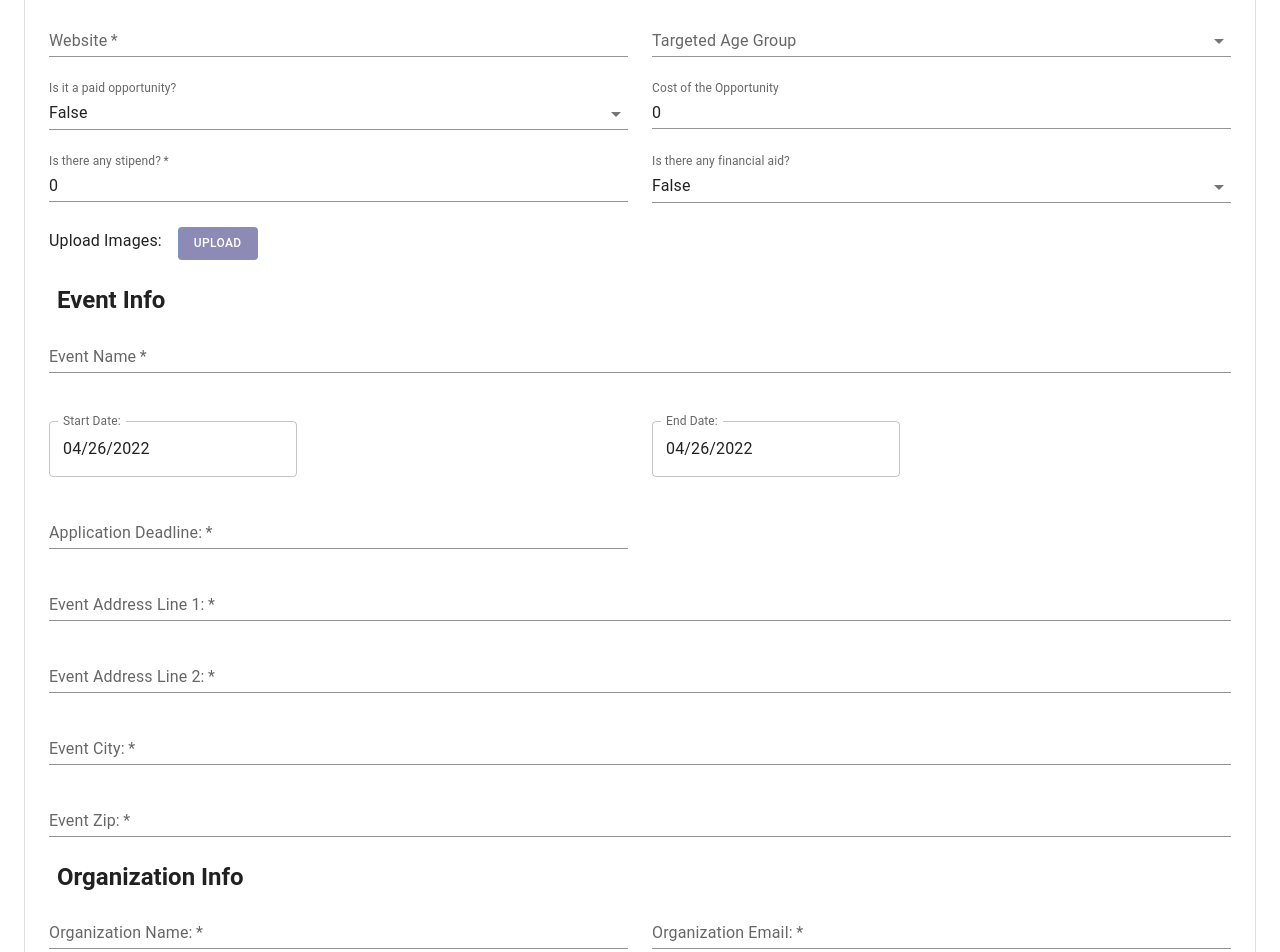
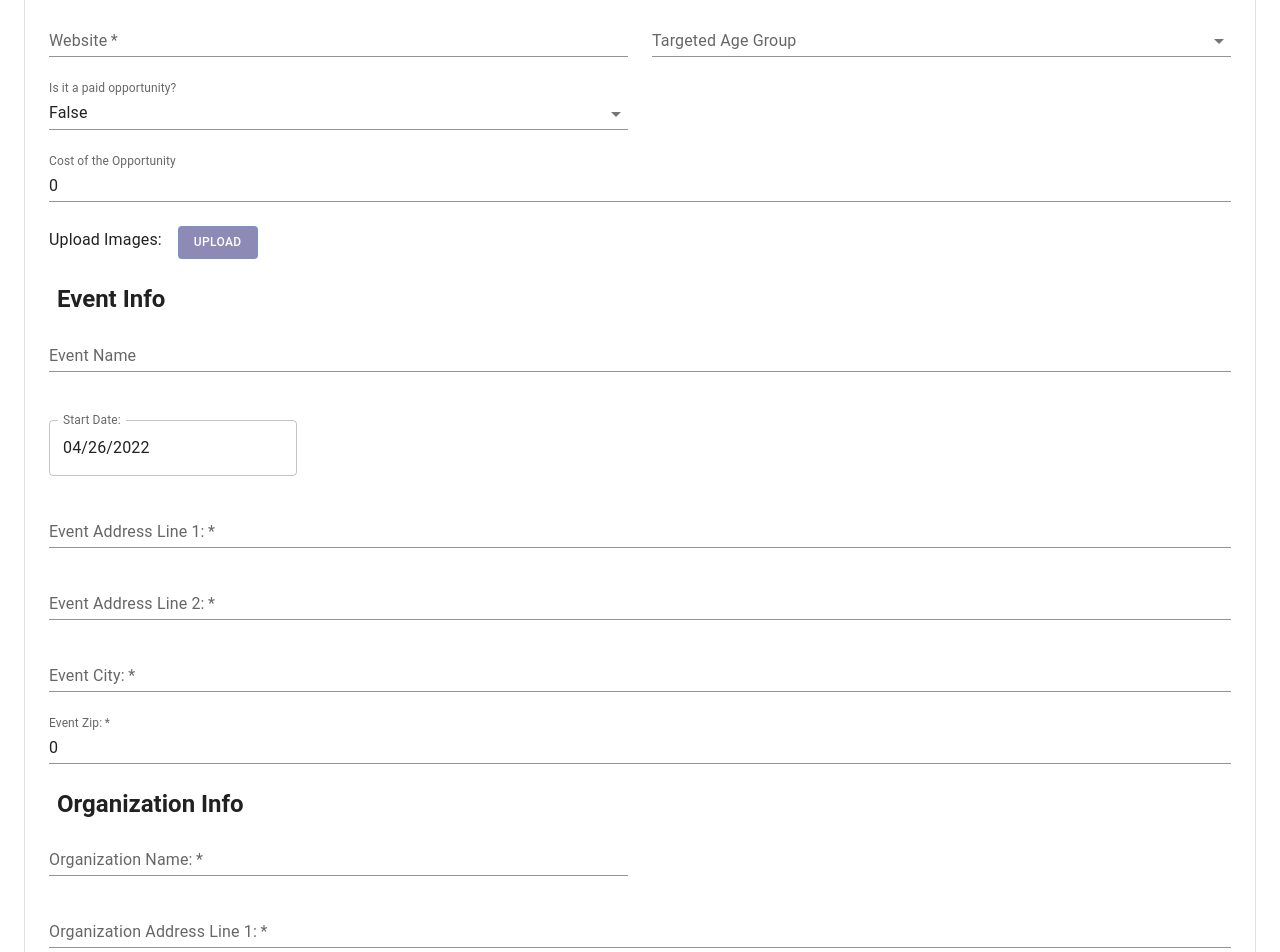
Before and after one commit to Preity24/hcv-app, a React (Create React App) app: page /addOpportunity in a window 1280 px wide. Shown: the part 520-1472 px from the top of the page. Built offline with nearby package versions, Linux system fonts and the light colour scheme.

Commit message:
update filter data options and adjust login page design

```diff
--- a/src/components/AddOpportunity/BasicInfoForm.js
+++ b/src/components/AddOpportunity/BasicInfoForm.js
@@ -20,25 +20,37 @@ import { DatePicker } from '@mui/x-date-pickers/DatePicker';
 import AlertMessage from "../../utils/AlertMessage";
 
 const defaultValues = {
-    name: "",
+    program_name: "",
+    event_name: "",
     category: "",
     description: "",
     website: "",
-    age_group: "",
     paid: false,
     cost: 0,
-    stipend: 0,
     financial_aid: false,
-    image_path: "",
-    ageRange: "",
-    orgCity: ""
+    age_range: "",
+    org_city: "",
+    images: null,
+    date: null,
+    org_name: "",
+    org_state: "",
+    org_zip: 0,
+    org_address_name_line_1: "",
+    org_address_name_line_2: "",
+    program_email: "",
+    phone_number: "",
+    contact_full_name: "",
+    contact_email: "",
+    event_address_line1: "",
+    event_address_line2: "",
+    event_city: "",
+    event_zip: 0
 };
 
 export default function BasicInfoForm() {
 
     const [formValues, setFormValues] = useState(defaultValues);
-    const [start_date, setStartDate] = useState(new Date());
-    const [end_date, setEndDate] = useState(new Date());
+    const [date, setDate] = useState(new Date());
     const [date_status, setDateStatus] = useState("Success");
 
     const handleInputChange = (e) => {
@@ -52,33 +64,43 @@ export default function BasicInfoForm() {
     const navigate = useNavigate();
 
     const handleSubmit = async (event) => {
-        if (start_date > end_date) {
-            setDateStatus({ msg: "Start Date should not exceed End Date!", key: Math.random()});
-        } else {
+        // if (start_date > end_date) {
+        //     setDateStatus({ msg: "Start Date should not exceed End Date!", key: Math.random()});
+        // } else {
         event.preventDefault();
+        debugger;
         console.log(formValues);
         await axios.post('http://localhost:5001/opportunities', {
             id: formValues.id,
-                name: formValues.name,
             category: formValues.category,
             description: formValues.description,
             qualifications: "null",
             modality: "null",
             paid: formValues.paid,
             cost: formValues.cost,
-                stipend: formValues.stipend,
-                financial_aid: formValues.financial_aid,
             website: formValues.website,
-                image_path: "null",
-                reviews: "null",
-                start_date: start_date,
-                end_date: end_date,
-                application_deadline: null,
-                ageRange: formValues.ageRange,
-                orgCity: formValues.orgCity
+            images: null,
+            program_name: formValues.program_name,
+            event_name: formValues.event_name,
+            age_range: formValues.age_range,
+            org_name: formValues.org_name,
+            org_city: formValues.org_city,
+            date: date,
+            org_state: formValues.org_state,
+            org_zip: formValues.org_zip,
+            org_address_name_line_1: formValues.org_address_name_line_1,
+            org_address_name_line_2: formValues.org_address_name_line_2,
+            program_email: formValues.program_email,
+            phone_number: formValues.phone_number,
+            contact_full_name: formValues.contact_full_name,
+            contact_email: formValues.contact_email,
+            event_address_line1: formValues.event_address_line1,
+            event_address_line2: formValues.event_address_line2,
+            event_city: formValues.event_city,
+            event_zip: formValues.event_zip
         });
         navigate("/home");
-        }
+        // }
     };
 
     return (
@@ -93,13 +115,13 @@ export default function BasicInfoForm() {
                 <Grid item xs={12} sm={6}>
                     <TextField
                         required
-                        id="name"
-                        name="name"
+                        id="program_name"
+                        name="program_name"
                         label="Opportunity Name"
                         fullWidth
                         variant="standard"
                         autoComplete="new-password"
-                        value={formValues.name}
+                        value={formValues.program_name}
                         onChange={handleInputChange}
                     />
                 </Grid>
@@ -130,7 +152,7 @@ export default function BasicInfoForm() {
                         required
                         id="description"
                         name="description"
-                        label="Describe the misson and the scope of the opportunity"
+                        label="Describe the mission and the scope of the opportunity"
                         fullWidth
                         variant="standard"
                         autoComplete="new-password"
@@ -155,10 +177,10 @@ export default function BasicInfoForm() {
                     <FormControl variant="standard" fullWidth>
                         <InputLabel id="ageRangeLabel">Targeted Age Group</InputLabel>
                         <Select
-                            labelId="ageRange"
-                            name="ageRange"
-                            id="ageRange"
-                            value={formValues.ageRange}
+                            labelId="age_range"
+                            name="age_range"
+                            id="age_range"
+                            value={formValues.age_range}
                             label="Targeted Age Group"
                             onChange={handleInputChange}
                         >
@@ -188,7 +210,7 @@ export default function BasicInfoForm() {
                         </Select>
                     </FormControl>
                 </Grid>
-                <Grid item xs={12} sm={6}>
+                <Grid item xs={12} sm={12}>
                     <TextField
                         id="cost"
                         name="cost"
@@ -199,35 +221,6 @@ export default function BasicInfoForm() {
                         value={formValues.cost}
                         onChange={handleInputChange}
                     />
-                </Grid>
-                <Grid item xs={12} sm={6}>
-                    <TextField
-                        required
-                        id="stipend"
-                        name="stipend"
-                        label="Is there any stipend?"
-                        fullWidth
-                        variant="standard"
-                        type="number"
-                        value={formValues.stipend}
-                        onChange={handleInputChange}
-                    />
-                </Grid>
-                <Grid item xs={12} sm={6}>
-                    <FormControl variant="standard" fullWidth>
-                        <InputLabel id="financialAidLabel">Is there any financial aid?</InputLabel>
-                        <Select
-                            labelId="financialAid"
-                            id="financialAid"
-                            name="financialAid"
-                            value={formValues.financial_aid}
-                            label="financialAid"
-                            onChange={handleInputChange}
-                        >
-                            <MenuItem value={true}><Typography align="left">True</Typography></MenuItem>
-                            <MenuItem value={false}><Typography align="left">False</Typography></MenuItem>
-                        </Select>
-                    </FormControl>
                 </Grid>
                 <Grid item xs={12} sm={6}>
                     <Stack direction="row" spacing={2}>
@@ -253,25 +246,26 @@ export default function BasicInfoForm() {
             <Grid container spacing={3}>
                 <Grid item xs={12}>
                     <TextField
-                        required
-                        id="eventName"
-                        name="eventName"
+                        id="event_name"
+                        name="event_name"
                         label="Event Name"
                         fullWidth
                         variant="standard"
-                        autoComplete="new-password"
+                        type="standard"
+                        value={formValues.event_name}
+                        onChange={handleInputChange}
                     />
                 </Grid>
                 <Grid item xs={12} sm={6}>
                     <Box sx={{ display: 'flex', mt: 3, align: 'left'}}>
                         <LocalizationProvider dateAdapter={AdapterDateFns}>
                             <DatePicker
-                                id="start_date"
-                                name="start_date"
+                                id="date"
+                                name="date"
                                 label="Start Date:"
-                                value={start_date}
+                                value={date}
                                 onChange={(newValue) => {
-                                    setStartDate(newValue);
+                                    setDate(newValue);
                                 }}
                                 PopoverProps={{
                                     anchorOrigin: { horizontal: "center", vertical: "bottom" },
@@ -283,81 +277,56 @@ export default function BasicInfoForm() {
                         </LocalizationProvider>
                     </Box>
                 </Grid>
-                <Grid item xs={12} sm={6}>
-                    <Box sx={{ display: 'flex', mt: 3, align: 'left'}}>
-                        <LocalizationProvider dateAdapter={AdapterDateFns}>
-                            <DatePicker
-                                id="end_date"
-                                name="end_date"
-                                label="End Date:"
-                                value={end_date}
-                                onChange={(newValue) => {
-                                    setEndDate(newValue);
-                                }}
-                                PopoverProps={{
-                                    placement: 'left',
-                                    anchorOrigin: { horizontal: "center", vertical: "bottom" },
-                                    transformOrigin: { horizontal: "center", vertical: "bottom" }
-                                }}
-                                InputAdornmentProps={{ position: 'start' }}
-                                renderInput={(params) => <TextField {...params} />}
-                            />
-                        </LocalizationProvider>
-                    </Box>
-                </Grid>
-                <Grid item xs={12} sm={6}>
+                <Grid item xs={12}>
                     <TextField
                         required
-                        id="application_ddl"
-                        name="application_ddl"
-                        label="Application Deadline:"
+                        id="event_address_line1"
+                        name="event_address_line1"
+                        label="Event Address Line 1:"
                         fullWidth
                         variant="standard"
-                        autoComplete="new-password"
+                        type="standard"
+                        value={formValues.event_address_line1}
+                        onChange={handleInputChange}
                     />
                 </Grid>
                 <Grid item xs={12}>
                     <TextField
                         required
-                        id="addressLine1"
-                        name="addressLine1"
-                        label="Event Address Line 1:"
+                        id="event_address_line2"
+                        name="event_address_line2"
+                        label="Event Address Line 2:"
                         fullWidth
                         variant="standard"
-                        autoComplete="new-password"
+                        type="standard"
+                        value={formValues.event_address_line2}
+                        onChange={handleInputChange}
                     />
                 </Grid>
                 <Grid item xs={12}>
                     <TextField
                         required
-                        id="addressLine2"
-                        name="addressLine2"
-                        label="Event Address Line 2:"
+                        id="event_city"
+                        name="event_city"
+                        label="Event City:"
                         fullWidth
                         variant="standard"
-                        autoComplete="new-password"
+                        type="standard"
+                        value={formValues.event_city}
+                        onChange={handleInputChange}
                     />
                 </Grid>
                 <Grid item xs={12}>
                     <TextField
                         required
-                        id="eventCity"
-                        name="eventCity"
-                        label="Event City:"
-                        fullWidth
-                        variant="standard"
-                        autoComplete="new-password"
-                    />
-                </Grid>
-                <Grid item xs={12}>
-                    <TextField
-                        required
-                        id="eventZip"
-                        name="eventZip"
+                        id="event_zip"
+                        name="event_zip"
                         label="Event Zip:"
                         fullWidth
                         variant="standard"
-                        autoComplete="new-password"
+                        type="standard"
+                        value={formValues.event_zip}
+                        onChange={handleInputChange}
                     />
                 </Grid>
             </Grid>
@@ -370,55 +339,50 @@ export default function BasicInfoForm() {
                 <Grid item xs={12} sm={6}>
                     <TextField
                         required
-                        id="organizationName"
-                        name="organizationName"
+                        id="org_name"
+                        name="org_name"
                         label="Organization Name:"
                         fullWidth
                         variant="standard"
-                        autoComplete="new-password"
-                    />
-                </Grid>
-                <Grid item xs={12} sm={6}>
-                    <TextField
-                        required
-                        id="organizationEmail"
-                        name="organizationEmail"
-                        label="Organization Email:"
-                        fullWidth
-                        variant="standard"
-                        autoComplete="new-password"
+                        type="standard"
+                        value={formValues.org_name}
+                        onChange={handleInputChange}
                     />
                 </Grid>
                 <Grid item xs={12}>
                     <TextField
                         required
-                        id="orgAddressLine1"
-                        name="orgAddressLine1"
+                        id="org_address_name_line_1"
+                        name="org_address_name_line_1"
                         label="Organization Address Line 1:"
                         fullWidth
                         variant="standard"
-                        autoComplete="new-password"
+                        type="standard"
+                        value={formValues.org_address_name_line_1}
+                        onChange={handleInputChange}
                     />
                 </Grid>
                 <Grid item xs={12}>
                     <TextField
                         required
-                        id="orgAddressLine2"
-                        name="orgAddressLine2"
+                        id="org_address_name_line_2"
+                        name="org_address_name_line_2"
                         label="Organization Address Line 2:"
                         fullWidth
                         variant="standard"
-                        autoComplete="new-password"
+                        type="standard"
+                        value={formValues.org_address_name_line_2}
+                        onChange={handleInputChange}
                     />
                 </Grid>
                 <Grid item xs={12}>
                     <FormControl variant="standard" fullWidth>
                         <InputLabel id="orgCityLabel">Organization City:</InputLabel>
                         <Select
-                            labelId="orgCity"
-                            name="orgCity"
-                            id="orgCity"
-                            value={formValues.orgCity}
+                            labelId="org_city"
+                            name="org_city"
+                            id="org_city"
+                            value={formValues.org_city}
                             label="Organization City:"
                             onChange={handleInputChange}
                         >
@@ -435,12 +399,14 @@ export default function BasicInfoForm() {
                 <Grid item xs={12}>
                     <TextField
                         required
-                        id="orgZip"
-                        name="orgZip"
+                        id="org_zip"
+                        name="org_zip"
                         label="Organization Zip Code:"
                         fullWidth
                         variant="standard"
-                        autoComplete="new-password"
+                        type="standard"
+                        value={formValues.org_zip}
+                        onChange={handleInputChange}
                     />
                 </Grid>
             </Grid>
@@ -453,45 +419,53 @@ export default function BasicInfoForm() {
                 <Grid item xs={12} sm={6}>
                     <TextField
                         required
-                        id="contactName"
-                        name="contactName"
+                        id="contact_full_name"
+                        name="contact_full_name"
                         label="Contact Name:"
                         fullWidth
                         variant="standard"
-                        autoComplete="new-password"
+                        type="standard"
+                        value={formValues.contact_full_name}
+                        onChange={handleInputChange}
                     />
                 </Grid>
                 <Grid item xs={12} sm={6}>
                     <TextField
                         required
-                        id="contactTitle"
-                        name="contactTitle"
+                        id="contact_title"
+                        name="contact_title"
                         label="Title: "
                         fullWidth
                         variant="standard"
-                        autoComplete="new-password"
+                        type="standard"
+                        value={formValues.contact_title}
+                        onChange={handleInputChange}
                     />
                 </Grid>
                 <Grid item xs={12} sm={6}>
                     <TextField
                         required
-                        id="contactPhone"
-                        name="contactPhone"
-                        label="Contact Phone:"
+                        id="phone_number"
+                        name="phone_number"
+                        label="Contact Phone: "
                         fullWidth
                         variant="standard"
-                        autoComplete="new-password"
+                        type="standard"
+                        value={formValues.phone_number}
+                        onChange={handleInputChange}
                     />
                 </Grid>
                 <Grid item xs={12} sm={6}>
                     <TextField
                         required
-                        id="contactEmail"
-                        name="contactEmail"
+                        id="contact_email"
+                        name="contact_email"
                         label="Contact Email:"
                         fullWidth
                         variant="standard"
-                        autoComplete="new-password"
+                        type="standard"
+                        value={formValues.contact_email}
+                        onChange={handleInputChange}
                     />
                 </Grid>
             </Grid>
--- a/src/components/config.js
+++ b/src/components/config.js
@@ -1,24 +1,71 @@
 export const searchCategories = {
     age_categories: [
         {
-            ageRange: "9-10",
+            ageRange: "5-11",
         },
         {
-            ageRange: "10-14",
+            ageRange: "11-14",
         },
         {
             ageRange: "14-18",
         }
     ],
-    region_categories: [
+    region_categories:
+
+        [
             {
-            orgCity: "Pittsburgh",
+                orgCity : "Pittsburgh"
             },
             {
-            orgCity: "Redmond",
+                orgCity : "Williamsport"
             },
             {
-            orgCity: "Ithaca",
+                orgCity : "Ithaca"
+            },
+            {
+                orgCity : "Redmond"
+            },
+            {
+                orgCity : "Seattle"
+            },
+            {
+                orgCity : "Greenville"
+            },
+            {
+                orgCity : "Washington"
+            },
+            {
+                orgCity : "Los Angeles"
+            },
+            {
+                orgCity : "Philadelphia"
+            },
+            {
+                orgCity : "Harrisburg"
+            },
+            {
+                orgCity : "Pittsburgh "
+            },
+            {
+                orgCity : "Oakmont"
+            },
+            {
+                orgCity : "Erie"
+            },
+            {
+                orgCity : "Fort Meade"
+            },
+            {
+                orgCity : "San Francisco"
+            },
+            {
+                orgCity: "Penn Hills"
+            },
+            {
+                orgCity : "University Park"
+            },
+            {
+                orgCity : "Piitsburgh"
             }
         ],
     categories: [
```
Also changed, not shown: src/components/Login/Login.js (+3 -14 lines), 2 other files (tests, documents, lock files or other folders). Lines whose indentation alone changed are shown as unchanged.
